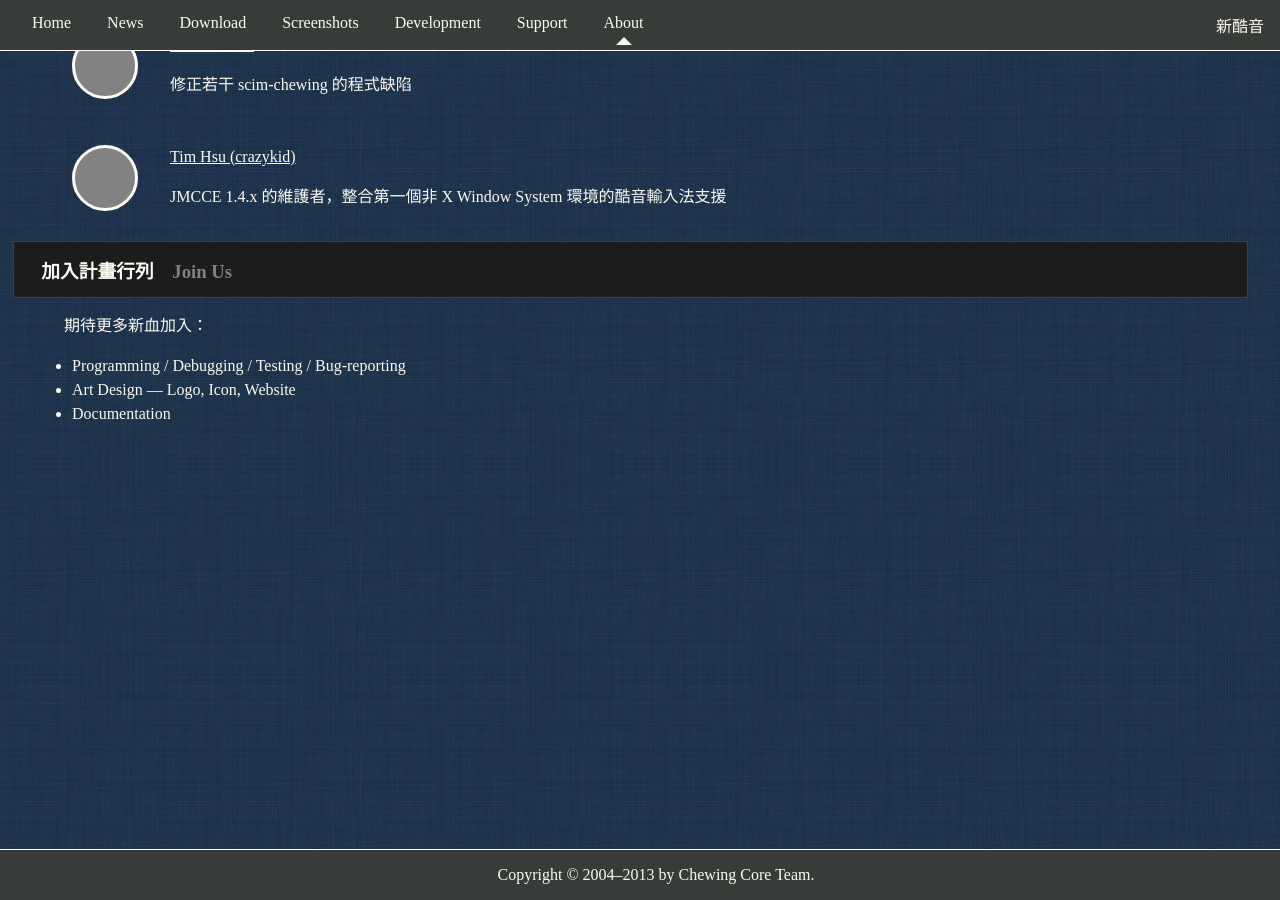
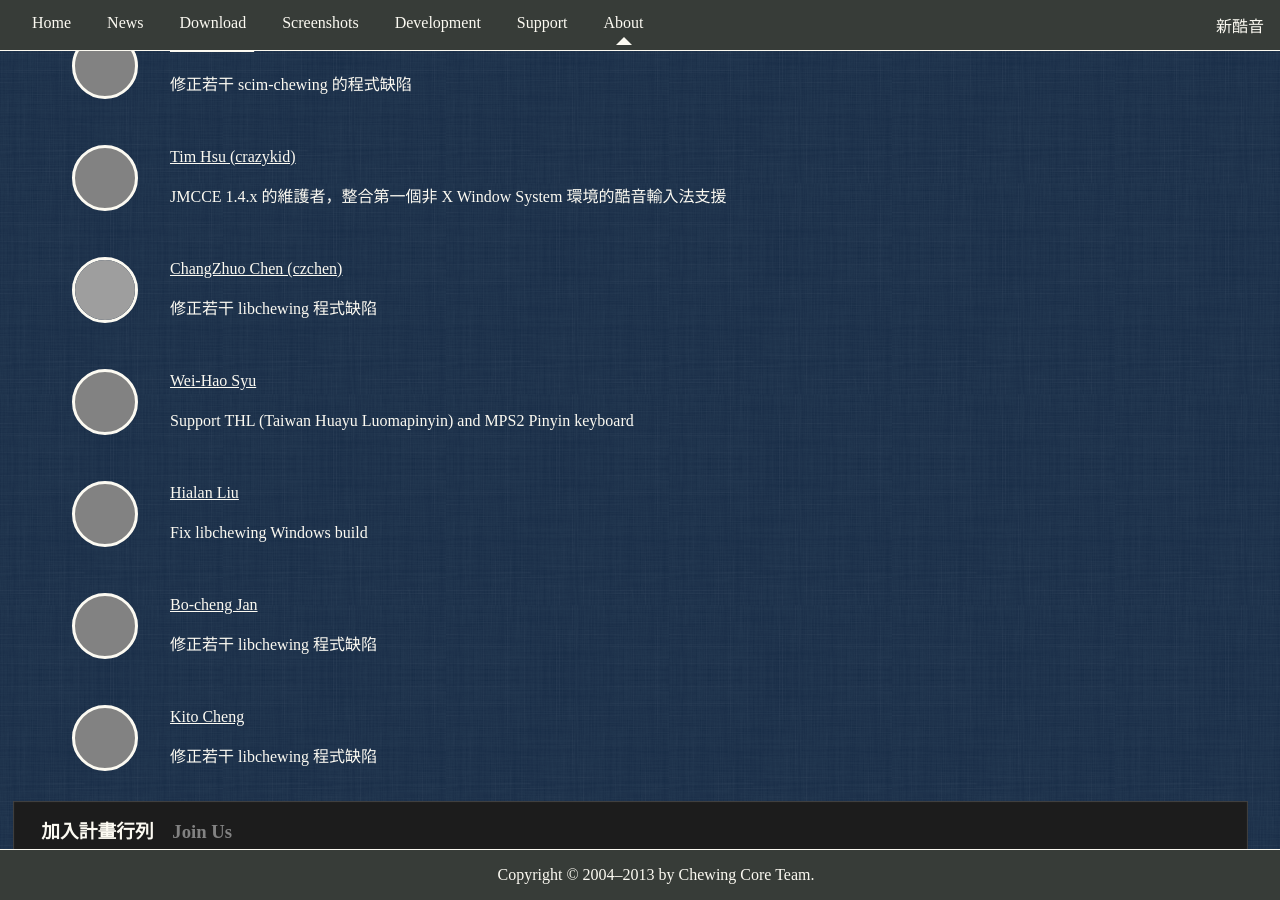
Before and after one commit to chewing/chewing.github.com, a Jekyll site: the page built from about.html, in a window 1280 px wide and 900 px high, scrolled down 2490 px. Built offline with Jekyll 4.4.1, drawn with Linux system fonts in a browser that asks for light colours; Markdown is read by kramdown in place of the engine named in the settings; grey boxes are pictures that could not be loaded.

Commit message:
Update contributor list

```diff
--- a/about.html
+++ b/about.html
@@ -117,6 +117,31 @@
 			<a href="http://timhsu.chroot.org/">Tim Hsu (crazykid)</a>
 			<p>JMCCE 1.4.x 的維護者，整合第一個非 X Window System 環境的酷音輸入法支援</p>
 		</li>
+		<li>
+			<img src="http://www.gravatar.com/avatar/83582d4582ba6c15efa37c13cb1fded2.png?s=60" alt="czchen">
+			<a href="http://czchen.info/">ChangZhuo Chen (czchen)</a>
+			<p>修正若干 libchewing 程式缺陷</p>
+		</li>
+		<li>
+			<div></div>
+			<a href="#">Wei-Hao Syu</a>
+			<p>Support THL (Taiwan Huayu Luomapinyin) and MPS2 Pinyin keyboard</p>
+		</li>
+		<li>
+			<div></div>
+			<a href="https://github.com/hialan">Hialan Liu</a>
+			<p>Fix libchewing Windows build</p>
+		</li>
+		<li>
+			<div></div>
+			<a href="#">Bo-cheng Jan</a>
+			<p>修正若干 libchewing 程式缺陷</p>
+		</li>
+		<li>
+			<div></div>
+			<a href="https://github.com/kito-cheng">Kito Cheng</a>
+			<p>修正若干 libchewing 程式缺陷</p>
+		</li>
 	</ul>
 </article>
 <article>
```
